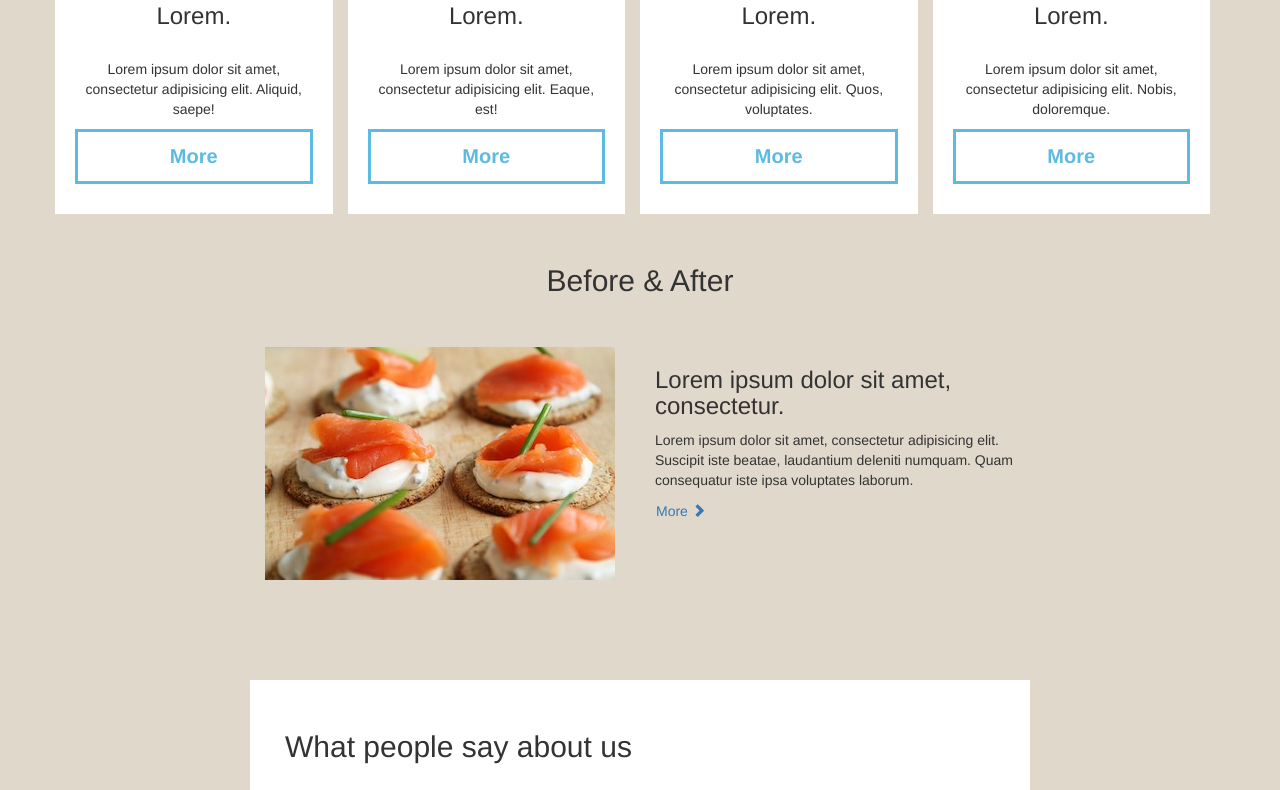
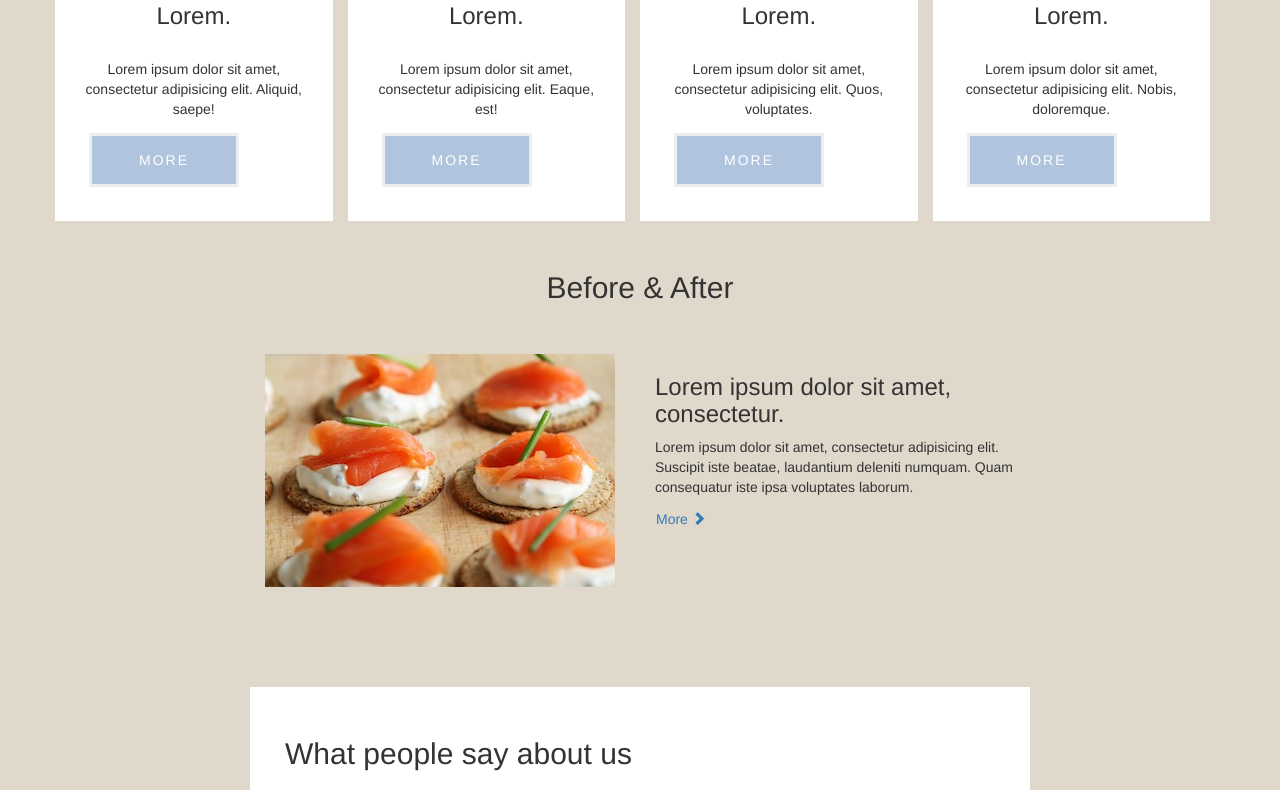
Before and after one commit to himihuang/intro, a plain HTML site: page test8.html in a window 1280 px wide. Shown: the part 1199-1989 px from the top of the page. Drawn offline with nearby package versions, Linux system fonts and the light colour scheme.

Commit message:
button 特效

```diff
--- a/test8.html
+++ b/test8.html
@@ -17,6 +17,159 @@
 
 			body{
 				background-color: #E1D8CC;
+						}
+			/*.box {
+				padding: 4.5em 0;
+				display: -webkit-flex;
+				display: -ms-flexbox;
+				display: flex;
+				-webkit-flex-wrap: wrap;
+				-ms-flex-wrap: wrap;
+				flex-wrap: wrap;
+				-webkit-justify-content: center;
+				justify-content: center;
+			}
+			*/
+/* Box colors */
+			/*.bg-1 {
+				background: #ECEFF1;
+				color: #37474f;
+			}
+			.bg-2 {
+				background: #7986cb;
+				color: #ECEFF1;
+			}
+			.bg-3 {
+				background: #37474f;
+				color: #fff;
+			}*/
+
+/* Common button styles */
+			.button {
+				/*float: left;*/
+				min-width: 150px;
+				max-width: 250px;
+				display: block;
+				margin: 1em;
+				padding: 1em 2em;
+				border: none;
+				background: none;
+				color: inherit;
+				vertical-align: middle;
+				position: relative;
+				z-index: 1;
+				-webkit-backface-visibility: hidden;
+				-moz-osx-font-smoothing: grayscale;
+			}
+			.button:focus {
+				outline: none;
+			}
+			.button > span {
+				vertical-align: middle;
+			}
+
+/* Text color adjustments (we could stick to the "inherit" but that does not work well in Safari) */
+.bg-1 .button {
+	color: #37474f;
+	border-color: #37474f;
+}
+.bg-2 .button {
+	color: #ECEFF1;
+	border-color: #ECEFF1;
+}
+.bg-3 .button {
+	color: #fff;
+	border-color: #fff;
+}
+
+/* Sizes */
+.button--size-s {
+	font-size: 14px;
+}
+.button--size-m {
+	font-size: 16px;
+}
+.button--size-l {
+	font-size: 18px;
+}
+
+/* Typography and Roundedness */
+.button--text-upper {
+	letter-spacing: 2px;
+	text-transform: uppercase;
+}
+.button--text-thin {
+	font-weight: 300;
+}
+.button--text-medium {
+	font-weight: 500;
+}
+.button--text-thick {
+	font-weight: 600;
+}
+.button--round-s {
+	border-radius: 5px;
+}
+.button--round-m {
+	border-radius: 15px;
+}
+.button--round-l {
+	border-radius: 40px;
+}
+
+/* Borders */
+.button--border-thin {
+	border: 1px solid;
+}
+.button--border-medium {
+	border: 2px solid;
+}
+.button--border-thick {
+	border: 3px solid;
+}
+
+			.button.button--aylen {
+	background: #fff;
+	color: #37474f;
+	overflow: hidden;
+	-webkit-transition: color 0.3s;
+	transition: color 0.3s;
+}
+.button--aylen.button--inverted {
+	background: lightsteelblue;
+	color: #fff;
+}
+.button--aylen::before,
+.button--aylen::after {
+	content: '';
+	position: absolute;
+	height: 100%;
+	width: 100%;
+	bottom: 100%;
+	left: 0;
+	z-index: -1;
+	-webkit-transition: -webkit-transform 0.3s;
+	transition: transform 0.3s;
+	-webkit-transition-timing-function: cubic-bezier(0.75, 0, 0.125, 1);
+	transition-timing-function: cubic-bezier(0.75, 0, 0.125, 1);
+}
+.button--aylen::before {
+	background: #7986cb;
+}
+.button--aylen::after {
+	background: #3f51b5;
+}
+.button--aylen:hover {
+	color: #fff;
+}
+.button--aylen:hover::before,
+.button--aylen:hover::after {
+	-webkit-transform: translate3d(0, 100%, 0);
+	transform: translate3d(0, 100%, 0);
+}
+.button--aylen:hover::after {
+	-webkit-transition-delay: 0.175s;
+	transition-delay: 0.175s;
 }
 
    /*nav=============================*/
@@ -150,7 +303,7 @@
 				padding: 20px;
 			}
 
-			.tips .btn{
+			/*.tips .btn{
 				display: block;
 				padding: 10px 0;
 				border-radius: 0;
@@ -158,7 +311,10 @@
 				color: #5DBAE2;
 				font-weight: 900;
 				font-size: 20px;
-			}
+			}*/
+
+
+
 			.tips .himi-img{
 				position: relative;
 				overflow: hidden;
@@ -357,7 +513,8 @@
 					<!-- 左選單 -->
 					  <ul class="nav nav-pills nav-justified">
 					    <li><a href="#">Home</a></li>
-					    <li class="dropdown"><a href="#" class="dropdown-toggle" data-toggle="dropdown">About</a>
+					    <li class="dropdown">
+					    	<a href="#" class="dropdown-toggle" data-toggle="dropdown">About</a>
 							 <ul class="dropdown-menu">
 						      <li><a href="#">History</a></li>
 						      <li><a href="#">Place</a></li>
@@ -494,7 +651,7 @@
 
 							<div class="main">
 								<p>Lorem ipsum dolor sit amet, consectetur adipisicing elit. Aliquid, saepe!</p>
-								<p><a href="#" class="btn btn-default more">More</a></p>
+								<div class="box bg-2"><button class="button button--aylen button--border-thick button--inverted button--text-upper button--size-s">More</button></div>
 							</div>
 						</div>
 					</div>
@@ -507,7 +664,7 @@
 							<h3>Lorem.</h3>
 							<div class="main">
 								<p>Lorem ipsum dolor sit amet, consectetur adipisicing elit. Eaque, est!</p>
-								<p><a href="#" class="btn btn-default more">More</a></p>
+								<div class="box bg-2"><button class="button button--aylen button--border-thick button--inverted button--text-upper button--size-s">More</button></div>
 							</div>
 						</div>
 					</div>
@@ -520,7 +677,7 @@
 							<h3>Lorem.</h3>
 							<div class="main">
 								<p>Lorem ipsum dolor sit amet, consectetur adipisicing elit. Quos, voluptates.</p>
-								<p><a href="#" class="btn btn-default more">More</a></p>
+								<div class="box bg-2"><button class="button button--aylen button--border-thick button--inverted button--text-upper button--size-s">More</button></div>
 							</div>
 						</div>
 					</div>
@@ -533,7 +690,7 @@
 							<h3>Lorem.</h3>
 							<div class="main">
 								<p>Lorem ipsum dolor sit amet, consectetur adipisicing elit. Nobis, doloremque.</p>
-								<p><a href="#" class="btn btn-default more">More</a></p>
+								<div class="box bg-2"><button class="button button--aylen button--border-thick button--inverted button--text-upper button--size-s">More</button></div>
 							</div>
 						</div>
 					</div>
@@ -683,7 +840,7 @@
 						<div class="col-xs-12 col-sm-8 col-sm-offset-2 himi-footer">
 							<div class="row p20">
 								<div class="col-xs-12 col-sm-10 col-sm-offset-1">
-									<h2>The Woeld Kitchen</h2>
+									<h2>The World Kitchen</h2>
 								</div>
 								<div class="col-xs-12 col-sm-3 col-sm-offset-1">
 									<h3>Contact us</h3>
```
Lines whose indentation alone changed are shown as unchanged.
